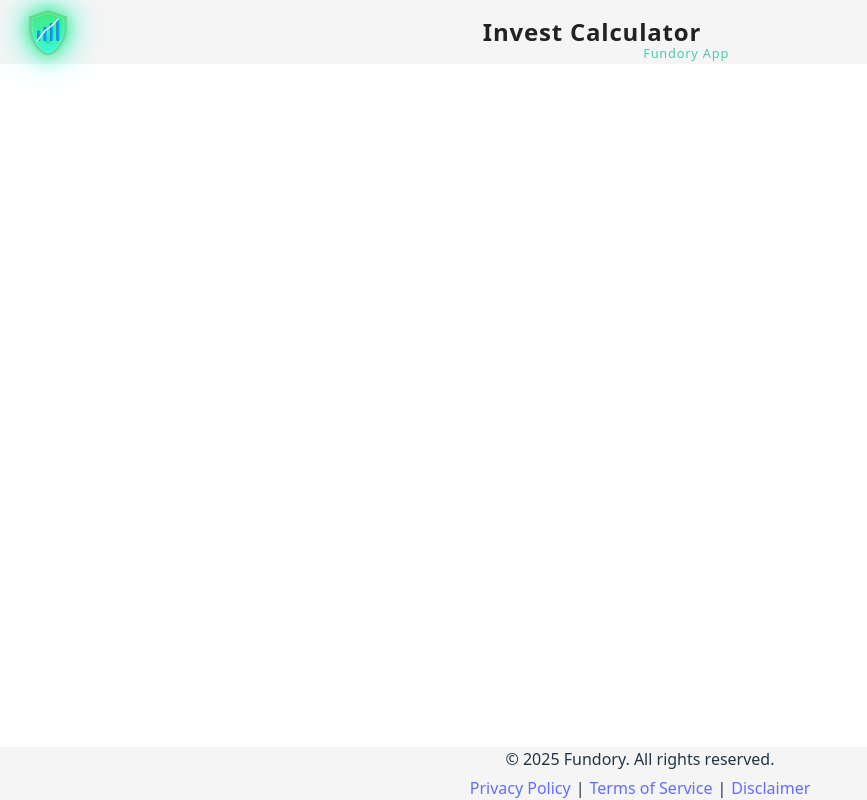
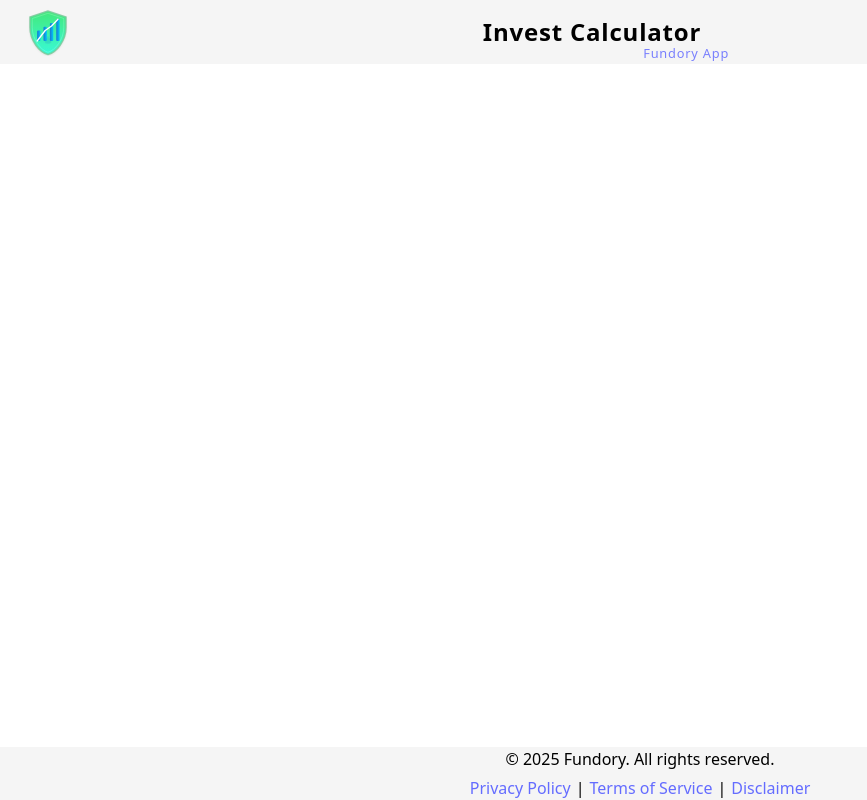
Before and after one commit to alekho77/fundory-app, a Vue app: page / in a window 1280 px wide. Shown: the whole page, without its empty margins (0-867 px from the left). Built offline with nearby package versions, Linux system fonts and the light colour scheme.

Commit message:
styles have been slightly cleaned up and a template for future color schemes has been prepared

```diff
--- a/src/components/AppFooter.vue
+++ b/src/components/AppFooter.vue
@@ -21,7 +21,7 @@
 footer {
   width: 100%;
   min-height: 40px;
-  background: #f5f5f5;
+  background: var(--color-secondary);
   display: flex;
   flex-direction: column;
   align-items: center;
--- a/src/components/AppHeader.vue
+++ b/src/components/AppHeader.vue
@@ -25,7 +25,7 @@
 header {
   width: 100%;
   min-height: 0;
-  background: #f5f5f5;
+  background: var(--color-secondary);
   display: flex;
   align-items: center;
   justify-content: space-between;
@@ -41,14 +41,12 @@ header {
   width: auto;
   margin: 0.5rem;
   display: block;
-  filter: drop-shadow(0 0 0.5rem #43e97b) drop-shadow(0 0 1rem #38f9d7);
 }
 .header-center {
   flex: 1;
   text-align: center;
   font-size: 1.5rem;
   font-weight: 600;
-  color: #222;
   letter-spacing: 0.05rem;
   position: relative;
   line-height: 1.1;
@@ -57,7 +55,7 @@ header {
   display: inline-block;
   font-size: 0.8rem;
   font-weight: 400;
-  color: #38bfa7;
+  color: var(--color-primary);
   position: absolute;
   left: 55%;
   top: 1.7rem;
--- a/src/components/AppMain.vue
+++ b/src/components/AppMain.vue
@@ -12,7 +12,6 @@
 main {
   flex: 1;
   width: 100%;
-  background: #fff;
   display: flex;
   align-items: flex-start;
   justify-content: center;
--- a/src/style.css
+++ b/src/style.css
@@ -1,78 +1,53 @@
 :root {
+  --color-background: white;
+  --color-text: black;
+  --color-primary: #646cff;
+  --color-primary-hover: #535bf2;
+  --color-secondary: #f5f5f5;
+  --color-border: #dcdcdc;
+
   font-family: system-ui, Avenir, Helvetica, Arial, sans-serif;
   line-height: 1.5;
   font-weight: 400;
-
-  color-scheme: light dark;
-  color: rgba(255, 255, 255, 0.87);
-  background-color: #242424;
-
-  font-synthesis: none;
-  text-rendering: optimizeLegibility;
-  -webkit-font-smoothing: antialiased;
-  -moz-osx-font-smoothing: grayscale;
-}
-
-a {
-  font-weight: 500;
-  color: #646cff;
-  text-decoration: inherit;
-}
-a:hover {
-  color: #535bf2;
 }
 
 body {
   margin: 0;
   width: 100%;
-  min-width: 0;
   min-height: 100%;
-  height: 100%;
-  box-sizing: border-box;
   display: flex;
   flex-direction: column;
-  place-items: initial;
+  background-color: var(--color-background);
+  color: var(--color-text);
 }
 
-h1 {
-  font-size: 3.2em;
-  line-height: 1.1;
+a {
+  font-weight: 500;
+  color: var(--color-primary);
+  text-decoration: none;
+}
+
+a:hover {
+  color: var(--color-primary-hover);
+  text-decoration: underline;
 }
 
 button {
   border-radius: 8px;
-  border: 1px solid transparent;
   padding: 0.6em 1.2em;
   font-size: 1em;
   font-weight: 500;
   font-family: inherit;
-  background-color: #1a1a1a;
+  background-color: var(--color-secondary);
+  border: 1px solid var(--color-border);
   cursor: pointer;
   transition: border-color 0.25s;
 }
+
 button:hover {
-  border-color: #646cff;
-}
-button:focus,
-button:focus-visible {
-  outline: 4px auto -webkit-focus-ring-color;
+  border-color: var(--color-primary);
 }
 
-.card {
-  padding: 2em;
+h1 {
+  font-size: 3em;
 }
-
-
-
-@media (prefers-color-scheme: light) {
-  :root {
-    color: #213547;
-    background-color: #ffffff;
-  }
-  a:hover {
-    color: #747bff;
-  }
-  button {
-    background-color: #f9f9f9;
-  }
-}
```
